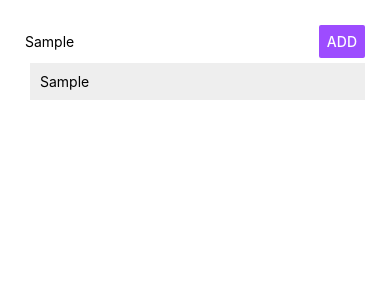
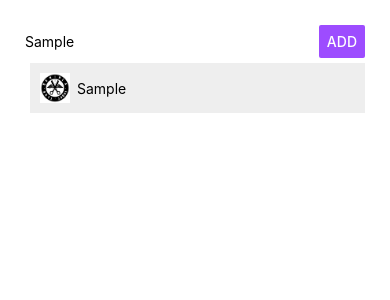
Before and after one commit to LucaHermann/bnblproto, a React Native app: screen / in a window 390 px wide. Both pictures are taken after typing "Sample" into the empty fields and a click on the button "ADD". Shown: the top 300 px of the page. Built offline with nearby package versions, Linux system fonts and the light colour scheme.

Commit message:
[lhermann] - add img

```diff
--- a/App.js
+++ b/App.js
@@ -3,7 +3,7 @@ import { StyleSheet, View } from 'react-native';
 
 import EventInput from './src/components/EventInput/EventInput';
 import EventList from './src/components/EventList/EventList';
-
+import BnblImg from './src/assets/bnbl.jpg';
 export default class App extends Component {
   state = {
     events: []
@@ -14,7 +14,8 @@ export default class App extends Component {
       return {
         events: prevState.events.concat({
           key: Math.random(),
-          val: eventName
+          val: eventName,
+          img: BnblImg
         })
       };
     });
--- a/src/components/EventList/EventList.js
+++ b/src/components/EventList/EventList.js
@@ -11,6 +11,7 @@ const eventList = (props) => {
       renderItem={(info) => (
         <ListItem
           eventName={info.item.val}
+          eventImg={info.item.img}
           onEventPressed={() => props.onEventDeleted(info.item.key)} />
       )} />
   );
--- a/src/components/ListItem/ListItem.js
+++ b/src/components/ListItem/ListItem.js
@@ -1,9 +1,13 @@
 import React from 'react'
-import { View, Text, StyleSheet, TouchableOpacity } from 'react-native';
+import { View, Text, StyleSheet, TouchableOpacity, Image } from 'react-native';
 
 const listEvent = (props) => (
   <TouchableOpacity onPress={props.onEventPressed}>
     <View style={styles.eventItem}>
+      <Image
+        source={props.eventImg}
+        style={styles.eventImg}
+        resizeMode="cover" />
       <Text>{props.eventName}</Text>
     </View>
   </TouchableOpacity>
@@ -14,7 +18,14 @@ const styles = StyleSheet.create({
     width: "100%",
     margin: 5,
     padding: 10,
-    backgroundColor: "#eee"
+    backgroundColor: "#eee",
+    flexDirection: "row",
+    alignItems: "center"
+  },
+  eventImg: {
+    marginRight: 7,
+    width: 30,
+    height: 30
   }
 });
 
```
Also changed, not shown: src/assets/bnbl.jpg (added), 1 other file (tests, documents, lock files or other folders).
